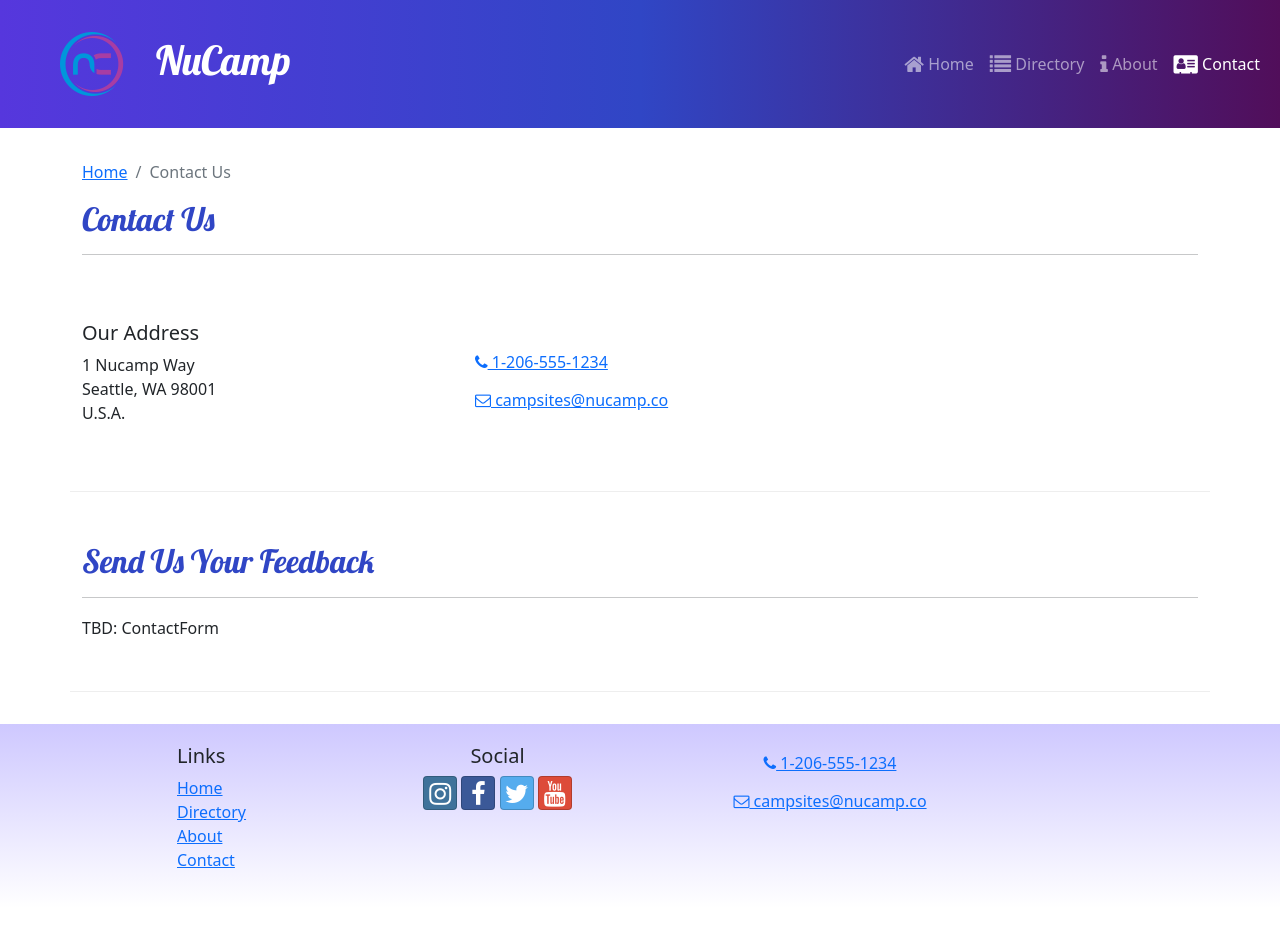
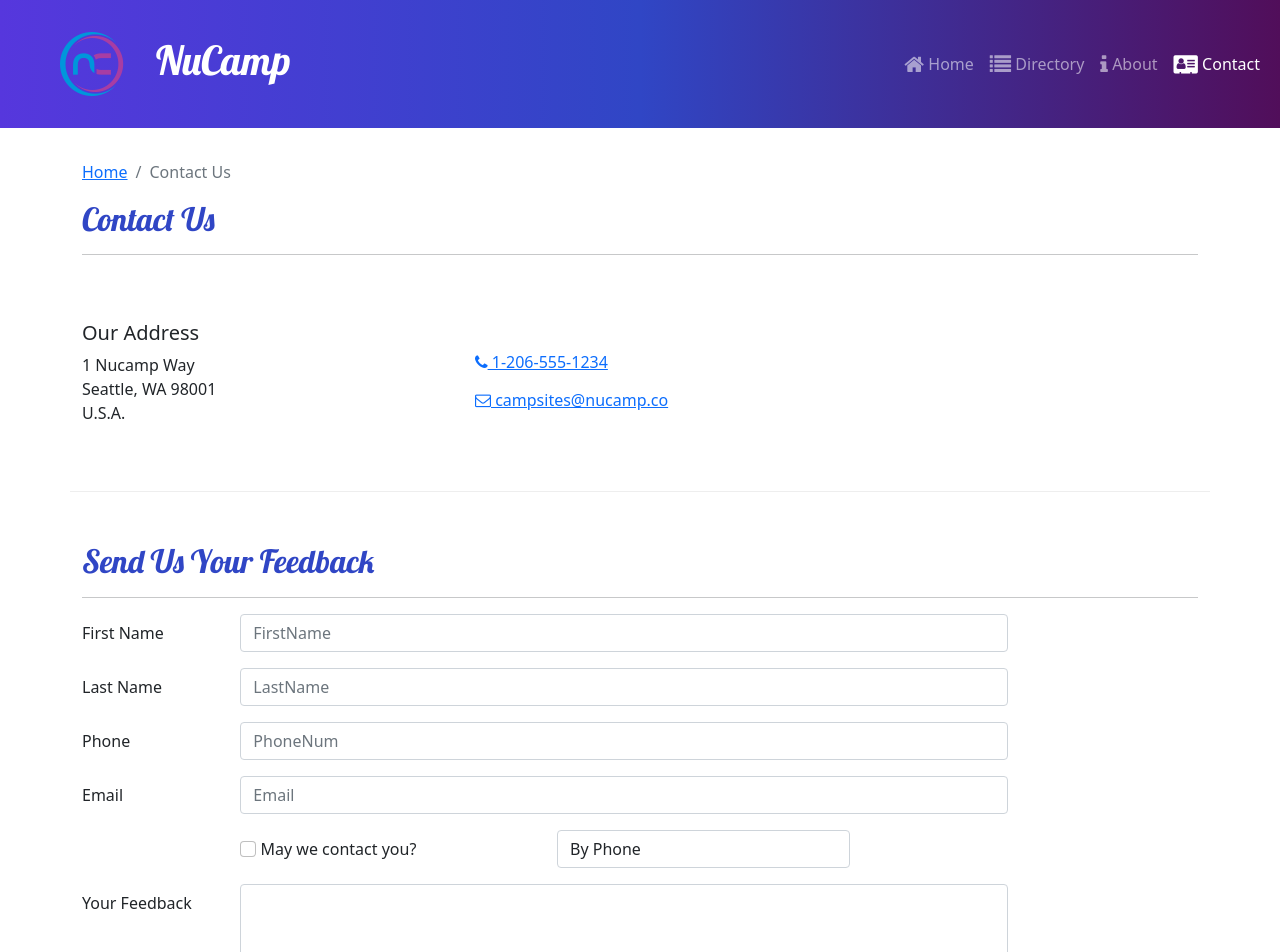
Before and after one commit to PGA-dev/NC_R, a React (Create React App) app: page /contact in a window 1280 px wide. Shown: the top 952 px of the page. Before the commit the page ends 908 px from the top, so only its background shows below. Built offline with nearby package versions, Linux system fonts and the light colour scheme.

Commit message:
updated ContactForm

```diff
--- a/src/components/ContactForm.js
+++ b/src/components/ContactForm.js
@@ -19,6 +19,7 @@
                     First Name
                 </Label>
                 <Col md='10'>
+                    <Field className='form-control' name='firstName' placeholder='FirstName' />
                 </Col>
             </FormGroup>
             <FormGroup row>
@@ -26,6 +27,7 @@
                     Last Name
                 </Label>
                 <Col md='10'>
+                    <Field className='form-control' name='lastName' placeholder='LastName' />
                 </Col>
             </FormGroup>
             <FormGroup row>
@@ -33,6 +35,7 @@
                     Phone
                 </Label>
                 <Col md='10'>
+                    <Field className='form-control' name='phoneNum' placeholder='PhoneNum' />
                 </Col>
             </FormGroup>
             <FormGroup row>
@@ -40,12 +43,23 @@
                     Email
                 </Label>
                 <Col md='10'>
+                    <Field className='form-control' name='email' placeholder='Email' />
                 </Col>
             </FormGroup>
             <FormGroup row>
-                <Label>
+                <Label check md={{ size: 4, offset: 2 }}>
+                    <Field
+                        name='agree'
+                        type='checkbox'
+                        className='form-check-input'
+                    />{' '}
+                    May we contact you?
                 </Label>
                 <Col md='4'>
+                    <Field className='form-control' name='contactType' as='select' >
+                        <option>By Phone</option>
+                        <option>By Email</option>
+                    </Field>
                 </Col>
             </FormGroup>
             <FormGroup row>
@@ -53,12 +67,8 @@
                     Your Feedback
                 </Label>
                 <Col md='10'>
+                    <Field className='form-control' name='feedback' as='textarea' rows='12'/>
                 </Col>
-            </FormGroup>
-            <FormGroup row>
-                <Label check md={{ size: 4, offset: 2 }}>
-                    May we contact you?
-                </Label>
             </FormGroup>
         </Form>
     </Formik>
--- a/src/pages/ContactPage.js
+++ b/src/pages/ContactPage.js
@@ -1,5 +1,6 @@
 import { Container, Col, Row } from 'reactstrap';
 import SubHeader from '../components/SubHeader';
+import ContactForm from '../components/ContactForm';
 
 const ContactPage = () => {
     return (
@@ -41,7 +42,9 @@
                     <h2>Send Us Your Feedback</h2>
                     <hr />
                 </Col>
-                <Col md='10'>TBD: ContactForm</Col>
+                <Col md='10'>
+                    <ContactForm />
+                </Col>
             </Row>
         </Container>
     );
```
